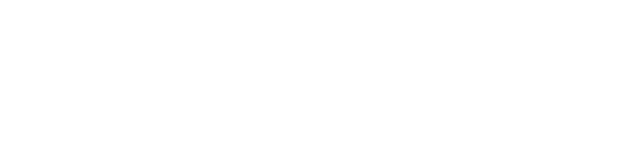
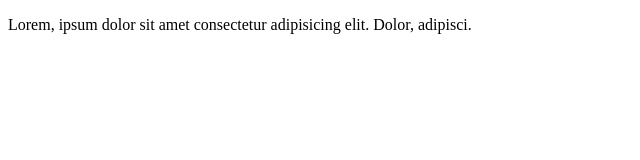
Before and after one commit to javiersoto27n/prueba, a plain HTML site: page index.html in a window 1280 px wide. Shown: the whole page, without its empty margins (0-640 px from the left). Drawn offline with Linux system fonts and the light colour scheme.

Commit message:
se añade lorem

```diff
--- a/index.html
+++ b/index.html
@@ -7,6 +7,10 @@
     <title>Calendario</title>
 </head>
 <body>
-
+    <div class="container">
+        <div class="row">
+            <p>Lorem, ipsum dolor sit amet consectetur adipisicing elit. Dolor, adipisci.</p>
+        </div>
+    </div>
 </body>
 </html>
```
